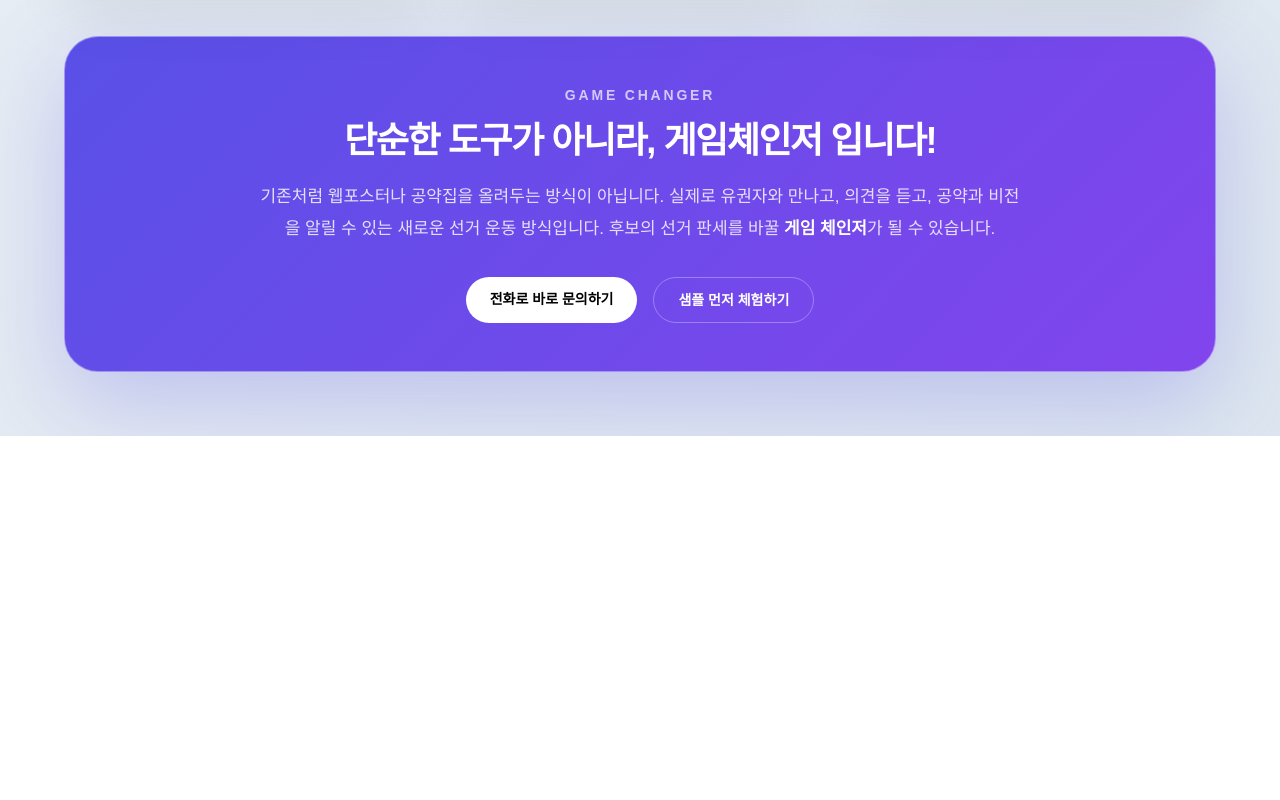
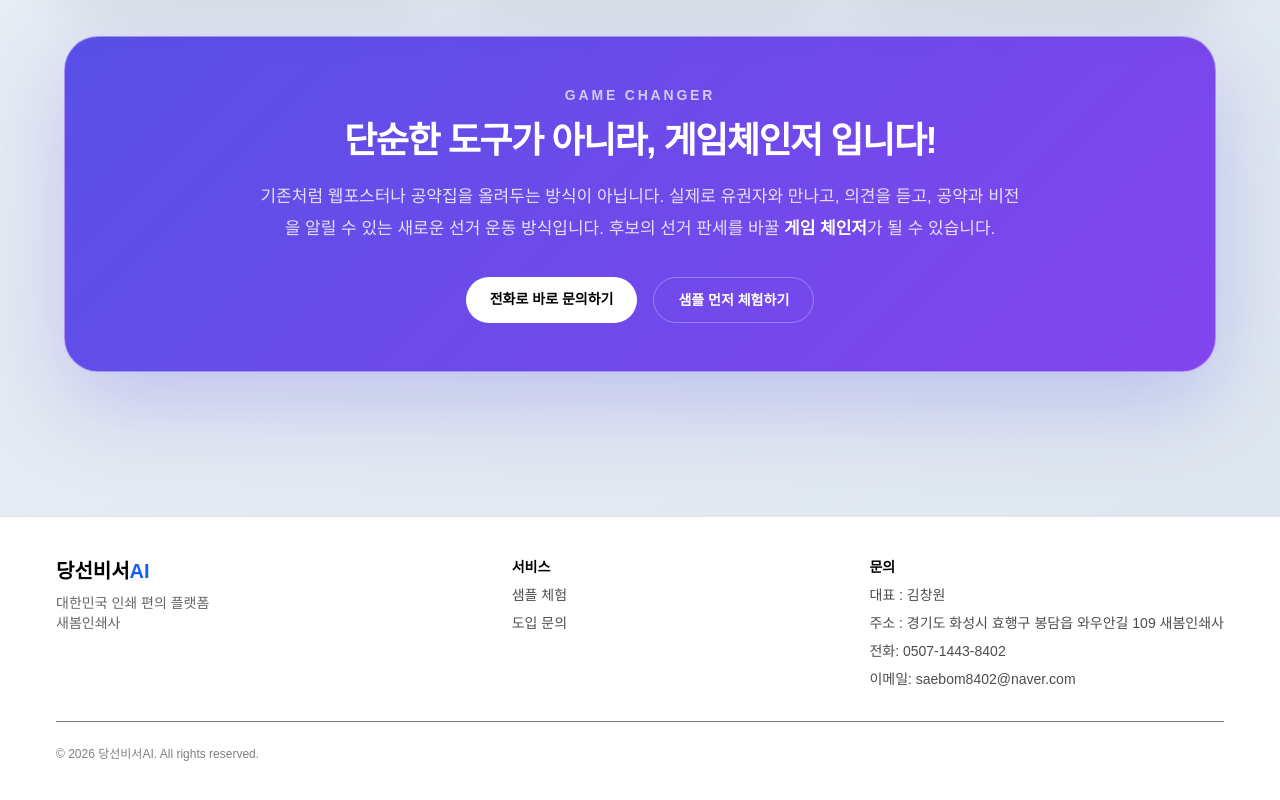
Before and after one commit to taejang21-hub/campaign-ai, a Next.js app: page / in a window 1280 px wide. Shown: the part 1488-2288 px from the top of the page. Before the commit the page ends 1924 px from the top, so only its background shows below. Built offline with nearby package versions, Linux system fonts and the light colour scheme.

Commit message:
add footer section

```diff
--- a/app/page.tsx
+++ b/app/page.tsx
@@ -74,7 +74,7 @@ export default function Home() {
               승리하는 선거를 위한 게임 체인저
             </p>
             <h1 className="mt-2 text-2xl font-bold tracking-[-0.03em]">
-              선거 AI 시스템
+              당선비서 AI
             </h1>
           </div>
 
@@ -369,6 +369,57 @@ export default function Home() {
           </div>
         </section>
       </section>
+
+
+
+
+      <footer className="mt-20 border-t border-black/10 bg-white">
+  <div className="mx-auto max-w-[1200px] px-4 py-10">
+
+    {/* 상단 */}
+    <div className="flex flex-col gap-6 md:flex-row md:justify-between">
+
+      {/* 브랜드 */}
+      <div>
+        <div className="text-xl font-bold">
+          당선비서<span className="text-blue-600">AI</span>
+        </div>
+        <p className="mt-2 text-sm text-black/60">
+          대한민국 인쇄 편의 플랫폼<br />
+          새봄인쇄사
+        </p>
+      </div>
+
+      {/* 링크 */}
+      <div className="flex flex-col gap-2 text-sm text-black/70">
+        <span className="font-semibold text-black">서비스</span>
+        <span className="cursor-pointer hover:text-blue-600">샘플 체험</span>
+        <span className="cursor-pointer hover:text-blue-600">도입 문의</span>
+      </div>
+
+      {/* 문의 */}
+      <div className="flex flex-col gap-2 text-sm text-black/70">
+        <span className="font-semibold text-black">문의</span>
+        <span>대표 : 김창원</span>
+        <span>주소 : 경기도 화성시 효행구 봉담읍 와우안길 109 새봄인쇄사</span>
+        <span>전화: 0507-1443-8402</span>
+        <span>이메일: saebom8402@naver.com</span>
+      </div>
+
+    </div>
+
+    {/* 하단 */}
+    <div className="mt-8 border-t pt-6 text-xs text-black/50">
+      © {new Date().getFullYear()} 당선비서AI. All rights reserved.
+    </div>
+
+  </div>
+</footer>
+
+
+
+
+
     </main>
   );
 }
```
